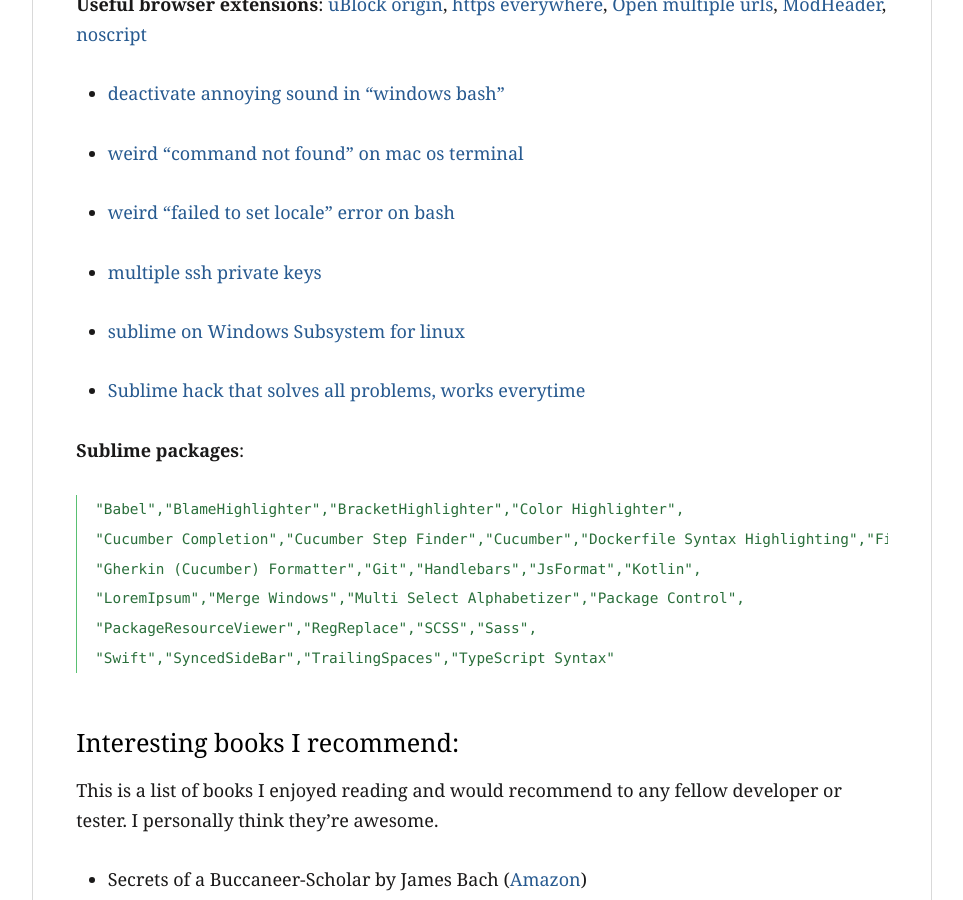
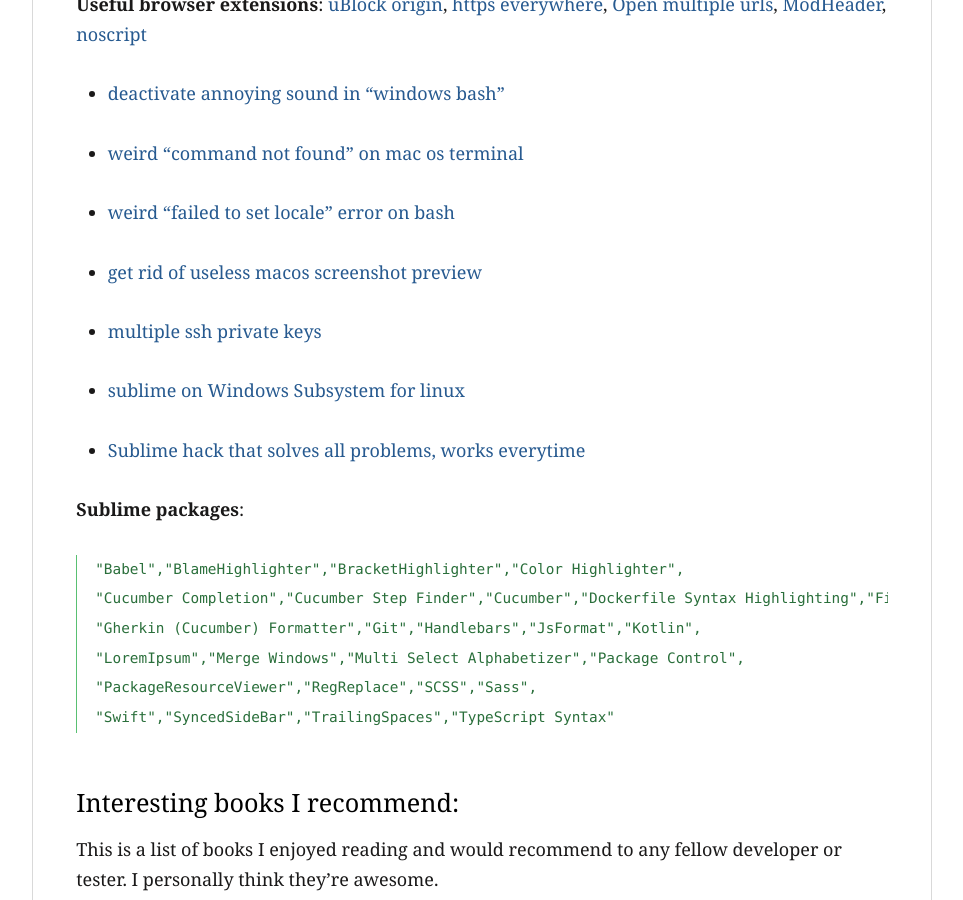
Before and after one commit to filfreire/filfreire.github.io, a Jekyll site: the page built from onboard.md, in a window 1280 px wide and 900 px high, scrolled down 1659 px. Shown: the whole window, without its empty margins (158-1121 px from the left). Built offline with Jekyll 4.4.1, drawn with Linux system fonts in a browser that asks for light colours.

Commit message:
add link to onboard

```diff
--- a/onboard.md
+++ b/onboard.md
@@ -54,6 +54,8 @@
 
 - [weird "failed to set locale" error on bash](https://stackoverflow.com/a/56743150/7468990)
 
+- [get rid of useless macos screenshot preview](https://www.macobserver.com/tips/quick-tip/macos-mojave-screenshot/)
+
 - [multiple ssh private keys](https://stackoverflow.com/a/2419609)
 
 - [sublime on Windows Subsystem for linux](https://nickjanetakis.com/blog/using-wsl-and-mobaxterm-to-create-a-linux-dev-environment-on-windows)
```
